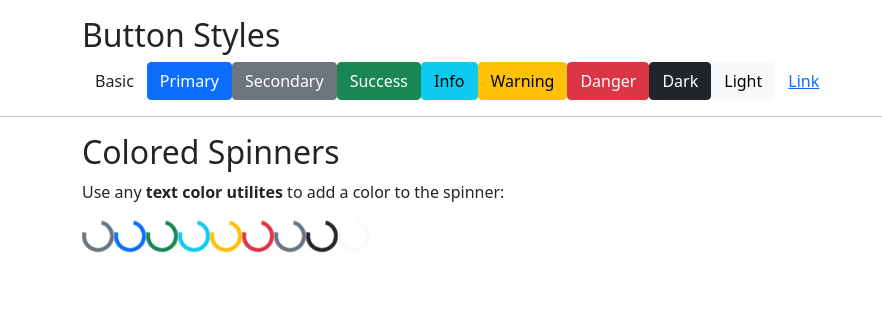
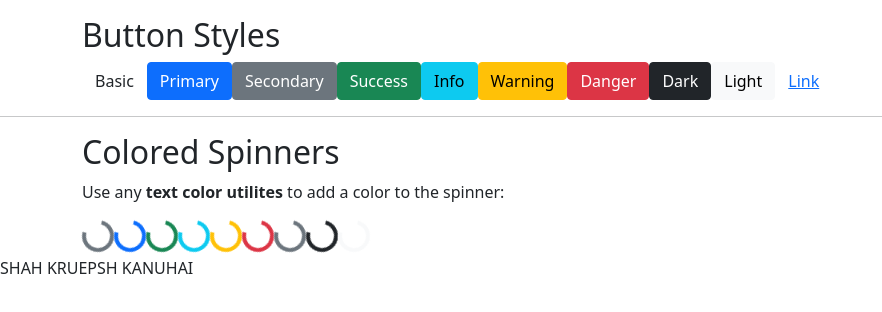
Before and after one commit to krupeshshah8279/my-first-app-demo, an Angular app: page / in a window 1280 px wide. Shown: the top 312 px of the page, without its empty margins (0-882 px from the left). Built offline with nearby package versions, Linux system fonts and the light colour scheme.

Commit message:
bootstrap change NAME Added

```diff
--- a/src/app/app.component.html
+++ b/src/app/app.component.html
@@ -28,3 +28,6 @@
   <div class="spinner-border text-dark"></div>
   <div class="spinner-border text-light"></div>
 </div>
+
+
+SHAH KRUEPSH KANUHAI
```
